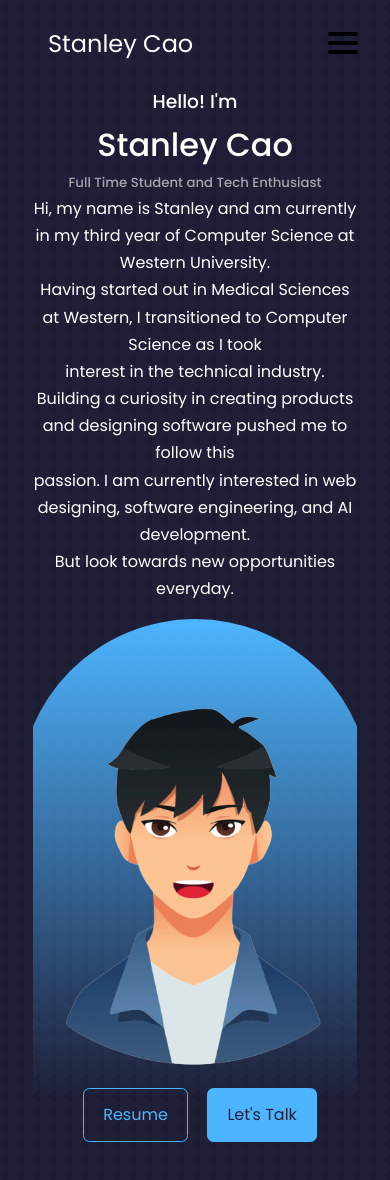
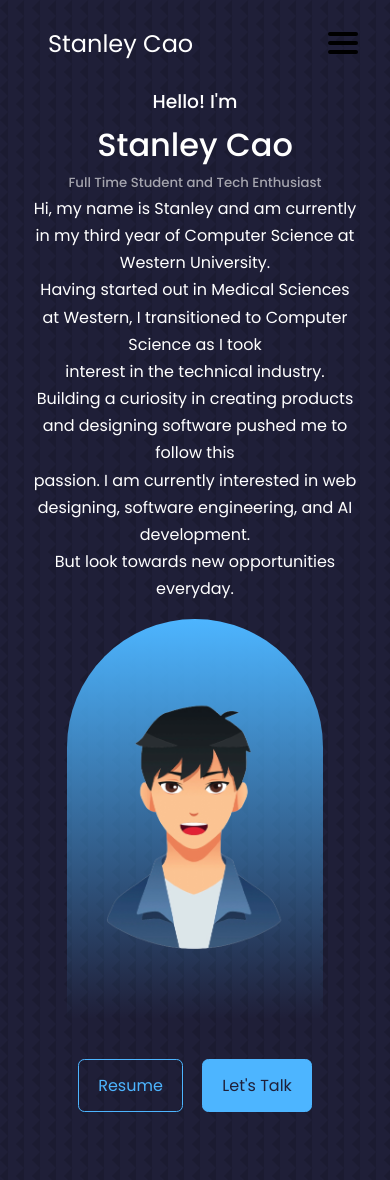
Before and after one commit to Stanley-Cao/Portfolio-Website, a React (Create React App) app: page /#/ in a window 390 px wide. Shown: the top 1180 px of the page. Built offline with nearby package versions, Linux system fonts and the light colour scheme.

Commit message:
updated navbar

```diff
--- a/package.json
+++ b/package.json
@@ -1,5 +1,5 @@
 {
-  "homepage": "http://stanley-cao.github.io/portfolio/#",
+  "homepage": "http://stanley-cao.github.io/portfolio/",
   "name": "my-website",
   "version": "0.1.0",
   "private": true,
--- a/src/components/CTA.jsx
+++ b/src/components/CTA.jsx
@@ -1,10 +1,11 @@
 import React from 'react'
+import { Link } from 'react-router-dom';
 
 const CTA = () => {
   return (
     <div className='cta'>
         <a href="https://drive.google.com/file/d/1gElGW-Ah3CyH5v0oCjcq3UCqb_-K6sk0/view?usp=sharing" className='btn' target="_blank" rel="noopener noreferrer">Resume</a>
-        <a href="/Contact" className = 'btn btn-primary'>Let's Talk</a>
+        <Link to="/Contact" className = 'btn btn-primary'>Let's Talk</Link>
     </div>
   )
 }
--- a/src/components/Navigation.js
+++ b/src/components/Navigation.js
@@ -1,11 +1,13 @@
 import React, { useState, useEffect } from 'react';
 import "../styles/navigation.css";
 import logo from '../resources/Jett.png';
-import { Navbar, Container, Nav } from "react-bootstrap";
+import { Nav } from "react-bootstrap";
+import { Link } from 'react-router-dom';
 
 const MobileNavbar = () => {
   const [openNavbar, setOpenNavbar] = useState(false);
   const [windowWidth, setWindowWidth] = useState(0);
+  const [url, setUrl] = useState("#")
 
   useEffect(() => {
     setWindowWidth(window.innerWidth);
@@ -16,25 +18,25 @@ const MobileNavbar = () => {
       <div className="navbar-links">
         <ul className="nav-items">
           <li className="nav-pages"><img className="jett" src={logo} style={{ width: 60, height: 55}} alt=""/></li>
-          <li className="nav-pages"><Nav.Link href="/">HOME</Nav.Link></li>
-          <li className="nav-pages"><Nav.Link href="/#/Experience">EXPERIENCES</Nav.Link></li>
-          <li className="nav-pages"><Nav.Link href="/#/Projects">PROJECTS</Nav.Link></li>
-          <li className="nav-pages"><Nav.Link href="/#/Contact">CONTACT</Nav.Link></li>
+          <li className="nav-pages"><Link to="/">HOME</Link></li>
+          <li className="nav-pages"><Link to="/Experience">EXPERIENCES</Link></li>
+          <li className="nav-pages"><Link to="/Projects">PROJECTS</Link></li>
+          <li className="nav-pages"><Link to="/Contact">CONTACT</Link></li>
         </ul>
       </div>
-      <a href="#" className="toggle-button" onClick={() => setOpenNavbar(!openNavbar)}>
+      <Link to={url} className="toggle-button" onClick={(event) => {event.preventDefault(); setOpenNavbar(!openNavbar);}}>
         <span className="toggle-bar"></span>
         <span className="toggle-bar"></span>
         <span className="toggle-bar"></span>
-      </a>
+      </Link>
       <div className="site-name">Stanley Cao </div>
       {windowWidth <= 1000 && openNavbar && (
         <div className="navbar-links-active">
           <ul className="nav-items">
-            <li className="nav-pages"><Nav.Link href="/">HOME</Nav.Link></li>
-            <li className="nav-pages"><Nav.Link href="/#/Experience">EXPERIENCES</Nav.Link></li>
-            <li className="nav-pages"><Nav.Link href="/#/Projects">PROJECTS</Nav.Link></li>
-            <li className="nav-pages"><Nav.Link href="/#/Contact">CONTACT</Nav.Link></li>
+            <li className="nav-pages" onClick={() => {setUrl("/")}}><Link to="/" onClick={() => {setOpenNavbar(!openNavbar)}}>HOME</Link></li>
+            <li className="nav-pages" onClick={() => {setUrl("/Experience")}}><Link to="/Experience" onClick={() => {setOpenNavbar(!openNavbar)}}>EXPERIENCES</Link></li>
+            <li className="nav-pages" onClick={() => {setUrl("/Projects")}}><Link to="/Projects" onClick={() => {setOpenNavbar(!openNavbar)}}>PROJECTS</Link></li>
+            <li className="nav-pages" onClick={() => {setUrl("/Contact")}}><Link to="/Contact" onClick={() => {setOpenNavbar(!openNavbar)}}>CONTACT</Link></li>
           </ul>
         </div>
       )}
--- a/src/styles/about.css
+++ b/src/styles/about.css
@@ -1,5 +1,5 @@
 header {
-    height: 115vh;
+    height: 150vh;
     padding-top: 6rem;
     overflow: hidden;
 }
@@ -17,7 +17,7 @@ header {
     margin-top: 2.5rem;
     display: flex;
     gap: 1.2rem;
-    position: absolute;
+    position: flex;
     justify-content: center;
     align-items: center;
     bottom: 30px;
@@ -48,12 +48,14 @@ header {
     background: linear-gradient(var(--color-primary), transparent);
     height: 30rem;
     width: 22rem;
-    position: absolute;
-    left: calc(50% - 11rem);
+    position: relative;
+    left: calc(50% - 11.5rem);
     margin-top: 1rem;
     border-radius: 12rem 12rem 0 0;
     overflow: hidden;
     padding: 5rem 1.5rem 1.5rem 1.5rem;
+    justify-content: center;
+    align-items: center;
 }
 
 /*Media devices*/
@@ -66,7 +68,7 @@ header {
 
 @media screen and (max-width: 600px){
    header{
-    height: 140vh;
+    height: 170vh;
     padding-left: 15px;
     padding-right: 15px;
    }
@@ -74,4 +76,9 @@ header {
    .socials{
     display: none;
    }
+   .avatar{
+    height:25rem;
+    width: 16rem;
+    left: calc(50% - 8rem);
+   }
 }
```
